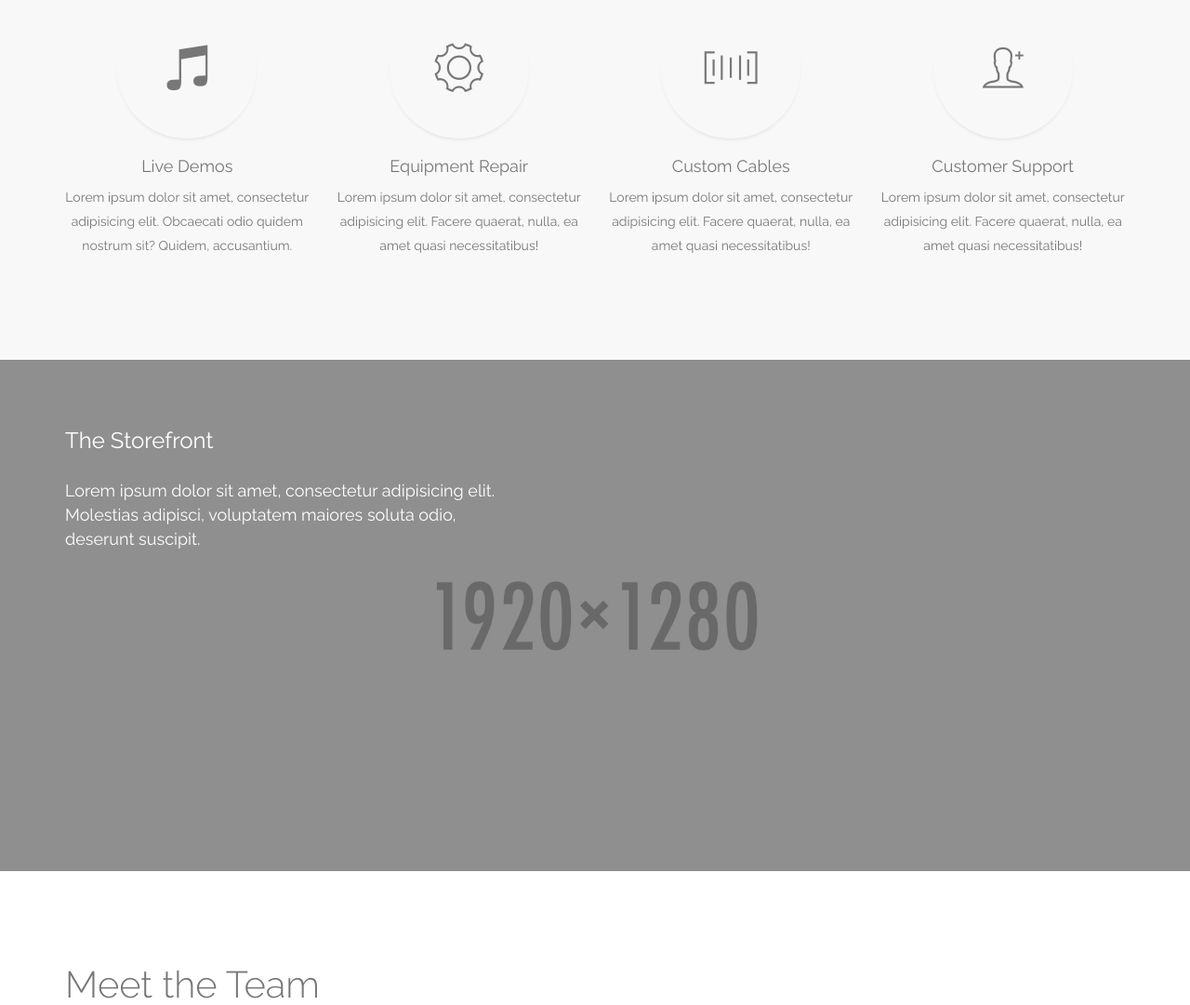
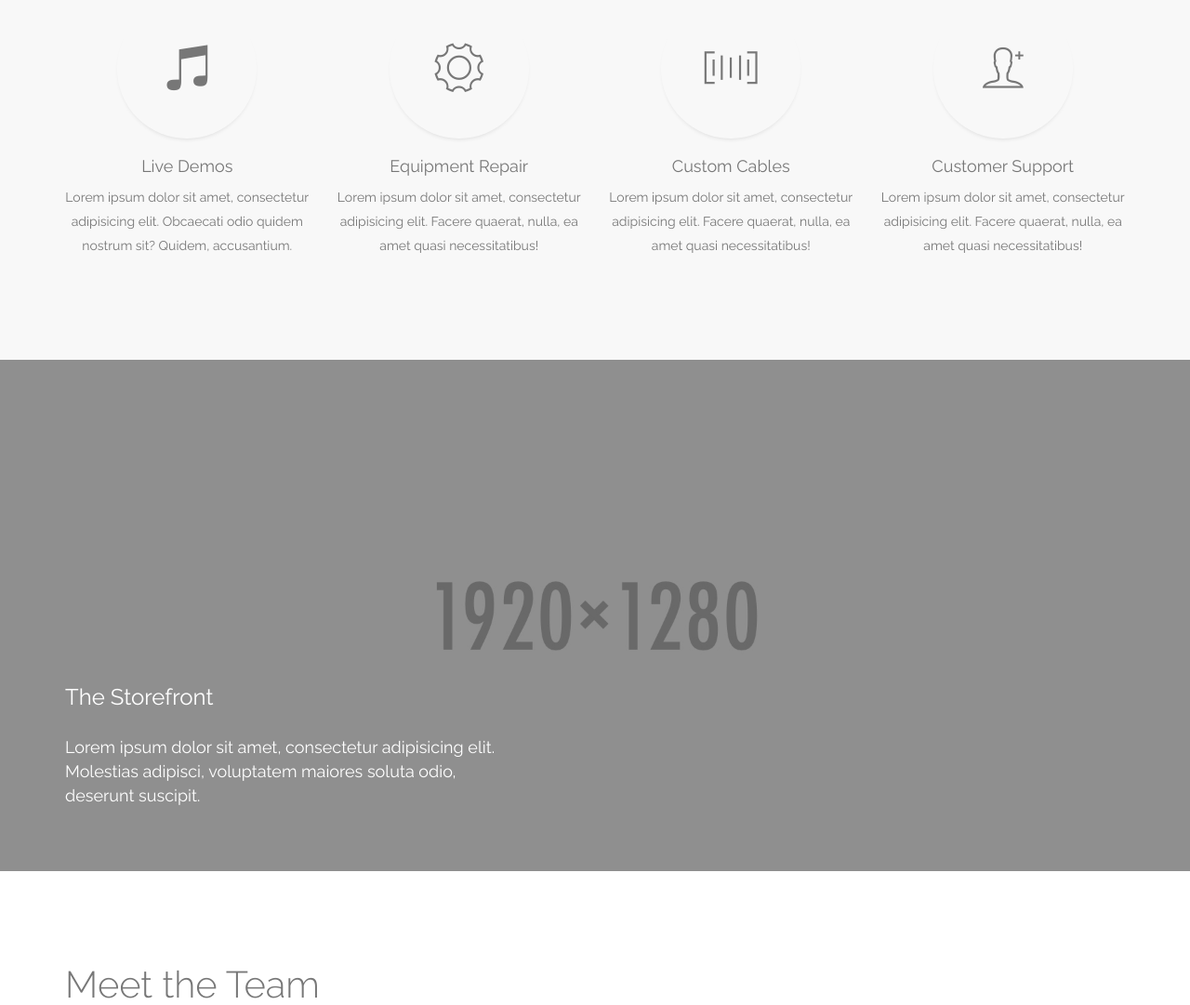
Before and after one commit to sebastiann88/distinctive-audio, a PHP site: page /about.html in a window 1280 px wide. Shown: the part 1245-2326 px from the top of the page at 93% size. Run offline with PHP 8.4, Linux system fonts and the light colour scheme; some libraries are stand-ins or nearby versions; some web fonts are replaced.

Commit message:
refactor(css): fix storefront display on about page

```diff
--- a/css/custom.css
+++ b/css/custom.css
@@ -1,7 +1,10 @@
 .inner-content {
 	position: relative;
-  	top: 50%;
-  	transform: translateY(-50%);
+  	top: 55%;
+}
+
+.inner-content h3, .inner-content h4 {
+    margin-top: 2em;
 }
 
 .inner-content h4 {
--- a/css/main.css
+++ b/css/main.css
@@ -609,15 +609,13 @@ h4, h5, h6 {
 }
 
 .home-slider .slide-item .slide-content {
-    display: table;
+    display: block;
 }
 
 .home-slider .slide-item .inner-content {
     color: #fff;
-    display: table-cell;
-    position: relative;
-    vertical-align: bottom;
-    padding-bottom: 3em;
+    display: block;
+    position: relative;
     z-index: 2;
 }
 
```
Also changed, not shown: 1 other file.
